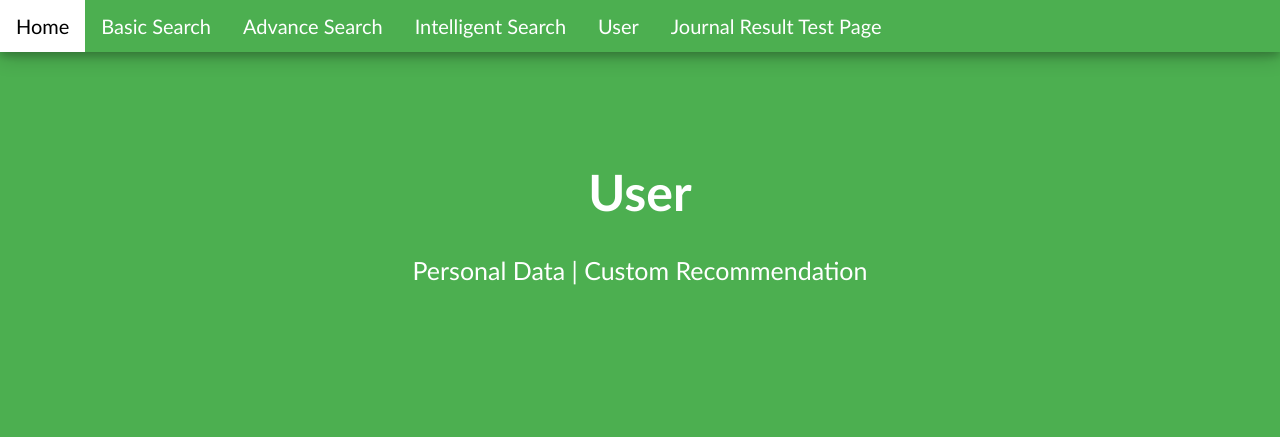
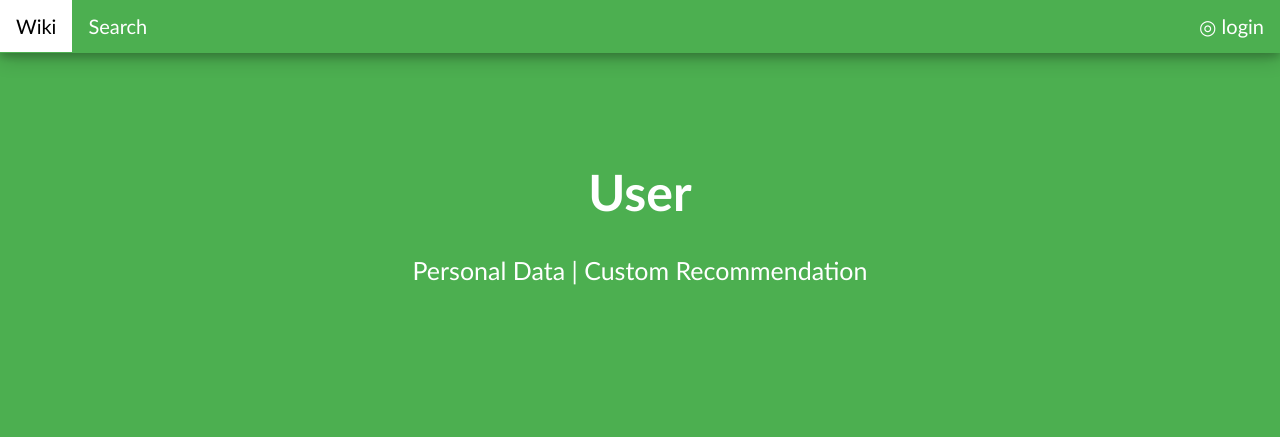
Before and after one commit to Keitokuch/yesql_app, a Flask app: page /login in a window 1280 px wide. Shown: the top 437 px of the page. Run offline with Flask 2, Linux system fonts and the light colour scheme; parts of the project's set-up code (start-up, migrations or seed data) failed here and were passed over.

Commit message:
update html

```diff
--- a/static/main.css
+++ b/static/main.css
@@ -2,6 +2,36 @@
 body {
 	margin:0;
 }
+
+/* -------- TABLES --------*/
+#ggtable {
+  font-family: "Trebuchet MS", Arial, Helvetica, sans-serif;
+  border-collapse: collapse;
+  width: 100%;
+}
+
+.tablegg {
+  margin-top: 35px;
+}
+
+#ggtable td, #ggtable th {
+  border: 1px solid #ddd;
+  padding: 8px;
+}
+
+#ggtable tr:nth-child(even){background-color: #f2f2f2;}
+
+#ggtable tr:hover {background-color: #ddd;}
+
+#ggtable th {
+  padding-top: 12px;
+  padding-bottom: 12px;
+  text-align: left;
+  background-color: #8acfed;
+  color: white;
+}
+
+
 
 /* --------  BUTTONS -------- */
 /* button styling (class = "ggbutton") */
@@ -44,7 +74,7 @@ body {
 
 
 /* --------  TOP NAVIGATION -------- */
-/* top navigation bar styling (class = "topnav") */
+/* top navigation bar styling, left part(class = "topnav") */
 .topnav {
   	list-style-type: none;
   	margin: 0;
@@ -55,6 +85,11 @@ body {
   	top: 0;
   	width: 100%;
   	box-shadow: 0 4px 8px 0 rgba(0, 0, 0, 0.2), 0 6px 20px 0 rgba(0, 0, 0, 0.19);   /* bar shadow */
+}
+
+/* float [user] to right */
+.topnav-right {
+  float: right;
 }
 
 /* top navigation bar items styling (class = "items") */
--- a/templates/base.html
+++ b/templates/base.html
@@ -14,12 +14,17 @@
     <body>
     	<!-- top navigation bar -->
         <div class="topnav">
-            <a class="items" href="/">Home</a>
-            <a class="items" href="basic.html">Basic Search</a>
-            <a class="items" href="advance.html">Advance Search</a>
-            <a class="items" href="intelligent.html">Intelligent Search</a>
-            <a class="items" href="login.html">User</a>
-            <!-- temp use --> <a class="items" href="journal.html">Journal Result Test Page</a>
+        	<div>
+            	<a class="items" href="/">Wiki</a>
+            	<a class="items" href="basic.html">Search</a>
+            </div>
+            <div class="topnav-right">
+            {% if user %}
+            	<a class="items" href="profile.html">{{user.username}}</a>
+            {% else %}
+            	<a class="items" href="login.html">◎ login</a>
+            {% endif %}
+            </div>
         </div>
         {% block content %}{% endblock %}
     </body>
--- a/templates/login.html
+++ b/templates/login.html
@@ -18,9 +18,9 @@
 				<div class="column">
 					<div class="card">
 		  				<h3>Log In<h3>
-						<form action="login">
+						<form action="login" method= "post">
 							<p>User Name<input type="email" name="username"></p>
-							<p>password<input type="password" name="pwd"></p>
+							<p>password<input type="password" name="passwd"></p>
 							<p><button class = "search_button">Sign in</button></p>
 						</form>
     				</div>
@@ -28,7 +28,7 @@
   				<div class="column">
 					<div class="card">
 		  				<h3>Register<h3>
-						<form action="login">
+						<form action="login" method= "post">
 							<p>User Name<input type="email" name="username"></p>
 							<p>password<input type="password" name="pwd"></p>
 							<p><button class = "search_button">Register!</button></p>
```
Also changed, not shown: templates/basic.html (+39 -6 lines), templates/detail.html (+15 -10 lines).
